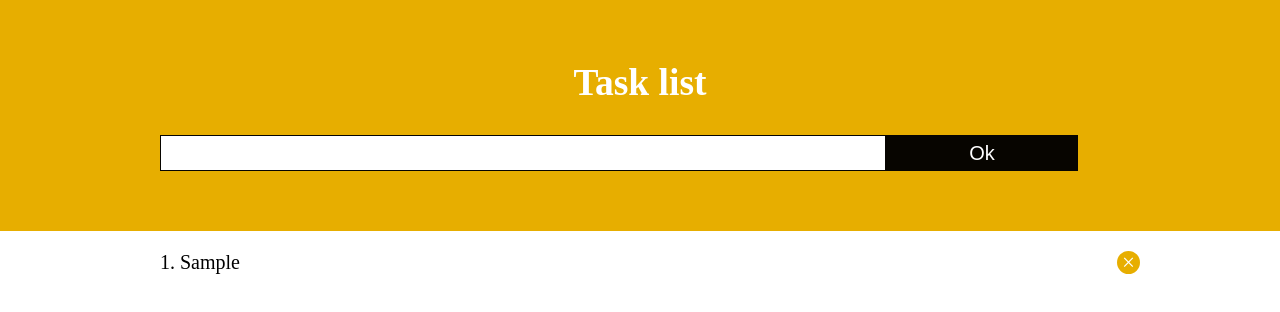
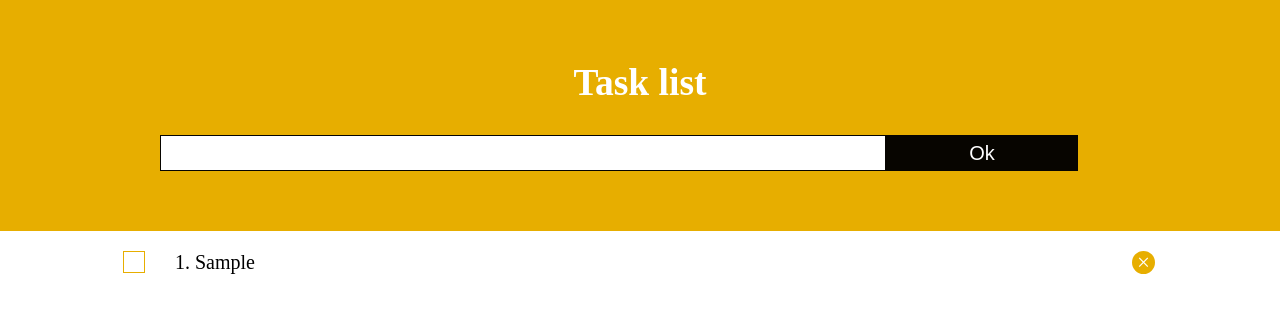
Before and after one commit to neandertalecj/todo-list-react, a React app: page / in a window 1280 px wide. Both pictures are taken after typing "Sample" into the empty fields and a click on the button "Ok". Built offline with nearby package versions, Linux system fonts and the light colour scheme.

Commit message:
Added "curentTask" method

```diff
--- a/src/components/Todo.js
+++ b/src/components/Todo.js
@@ -6,6 +6,12 @@ const decorate = ({ task: { lineThrough } }) => ({
 
 const Todo = props => (
     <li>
+        <div
+            className="currentTask"
+            onClick={() => props.toggleCurrentTask(props.task.id)}
+        >
+            {props.task.currentTask ? '▹' : ''}
+        </div>
         <span
             style={decorate(props)}
             onClick={() => props.toggleTask(props.task.id)}
--- a/src/components/TodoList.js
+++ b/src/components/TodoList.js
@@ -31,7 +31,8 @@ class TodoList extends Component {
             {
                 id: nanoid(),
                 text: e.target.task.value,
-                lineThrough: false
+                lineThrough: false,
+                currentTask: false
             }
         ]
         this.saveTaskList(list)
@@ -54,6 +55,13 @@ class TodoList extends Component {
     //     )
     //     this.setState({list})
     // }
+    toggleCurrentTask = id => {
+        const list = this.state.list.map(task => ({
+            ...task,
+            currentTask: (task.id === id) && (!task.currentTask)
+        }))
+        this.saveTaskList(list)
+    }
 
 
 
@@ -79,6 +87,7 @@ class TodoList extends Component {
                             task={task}
                             deleteTask={this.deleteTask}
                             toggleTask={this.toggleTask}
+                            toggleCurrentTask={this.toggleCurrentTask}
                         />
                     ))}
                 </ol>
--- a/src/index.css
+++ b/src/index.css
@@ -58,6 +58,7 @@ ol{
   font-size: 20px;
   width: 75%;
   margin: 0 auto;
+  padding-left: 70px;
 }
 
 .close{
@@ -82,3 +83,14 @@ li{
   margin-bottom: 10px;
   padding-right: 30px;
 }
+
+.currentTask{
+  width: 20px;
+  height: 20px;
+  border: 1px solid var(--bg-color);
+  position: absolute;
+  left: -72px;
+  top: 0;
+  text-align: center;
+  line-height: 18px;
+}
```
